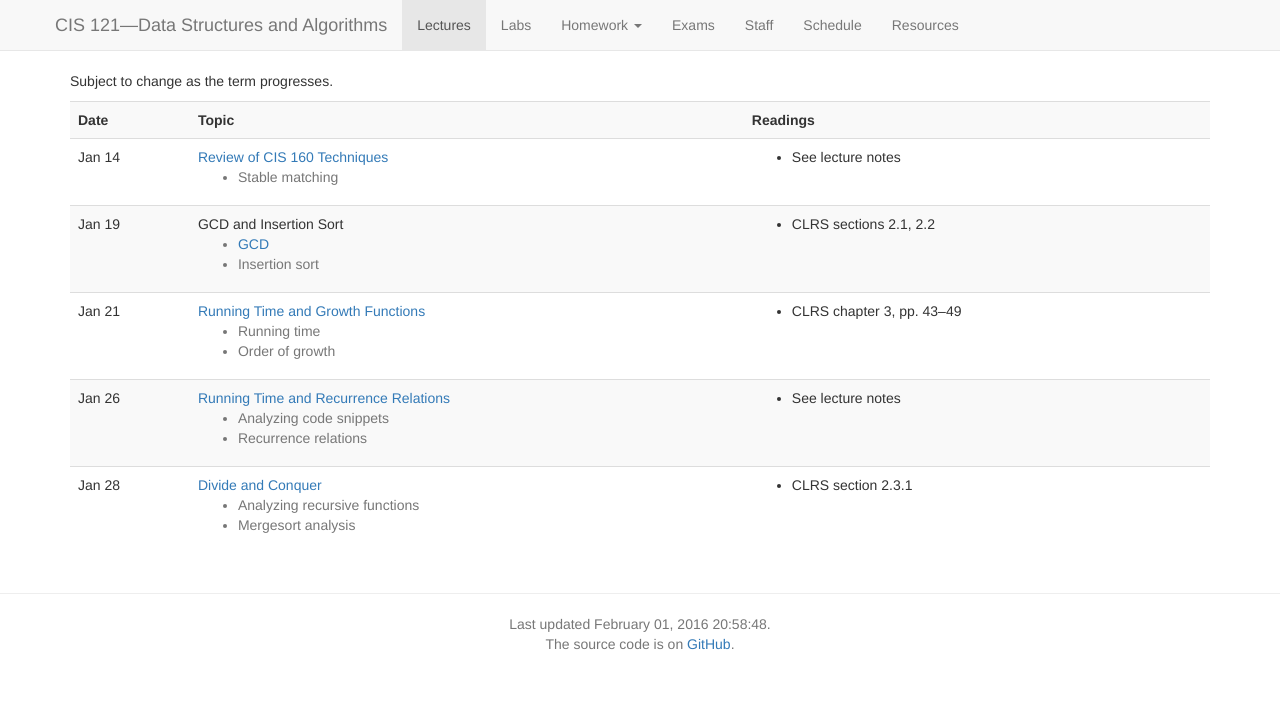
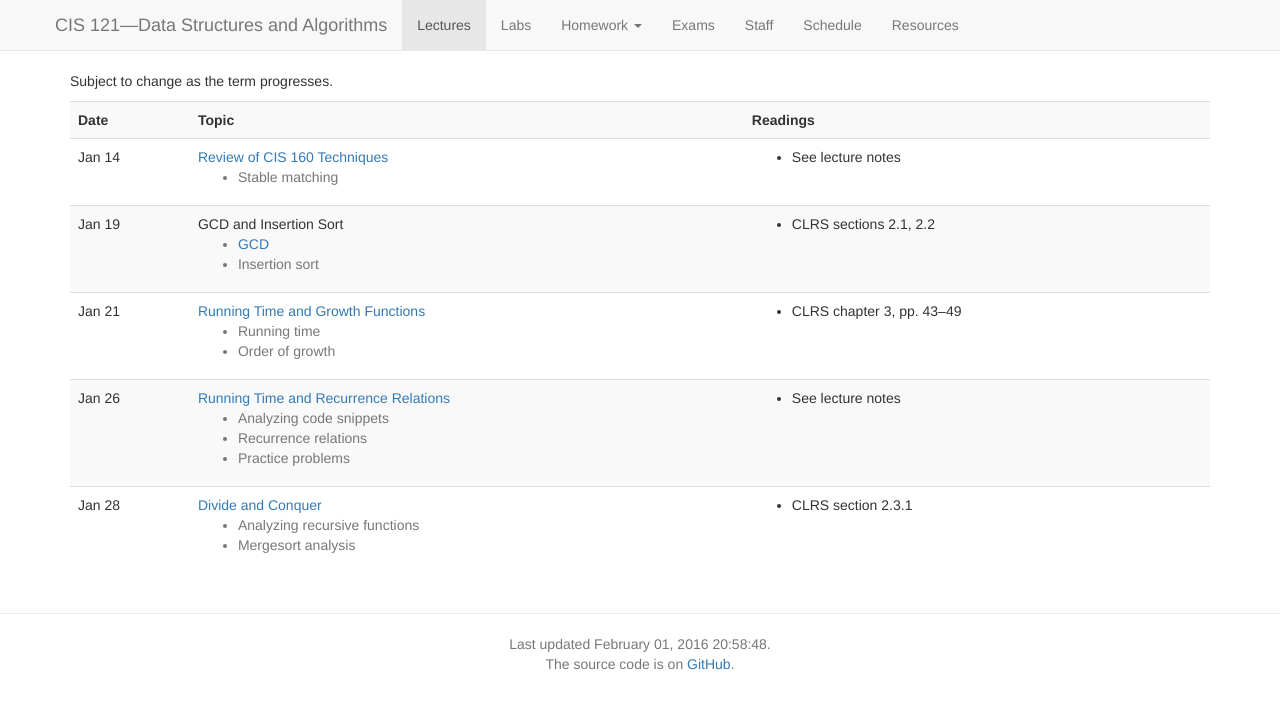
Before and after one commit to vikramkh/course-website-16fa, a Jekyll site: the page built from lectures.md, in a window 1280 px wide. Shown: the top 709 px of the page. Built offline with Jekyll 4.4.1, drawn with Linux system fonts in a browser that asks for light colours; nearby versions of some CDN libraries.

Commit message:
Update lecture notes for jan 26

```diff
--- a/_data/lectures.yaml
+++ b/_data/lectures.yaml
@@ -32,6 +32,7 @@
   highlights:
     - Analyzing code snippets
     - Recurrence relations
+    - Practice problems
   reading:
     - See lecture notes
 
```
Also changed, not shown: 2 other files.
